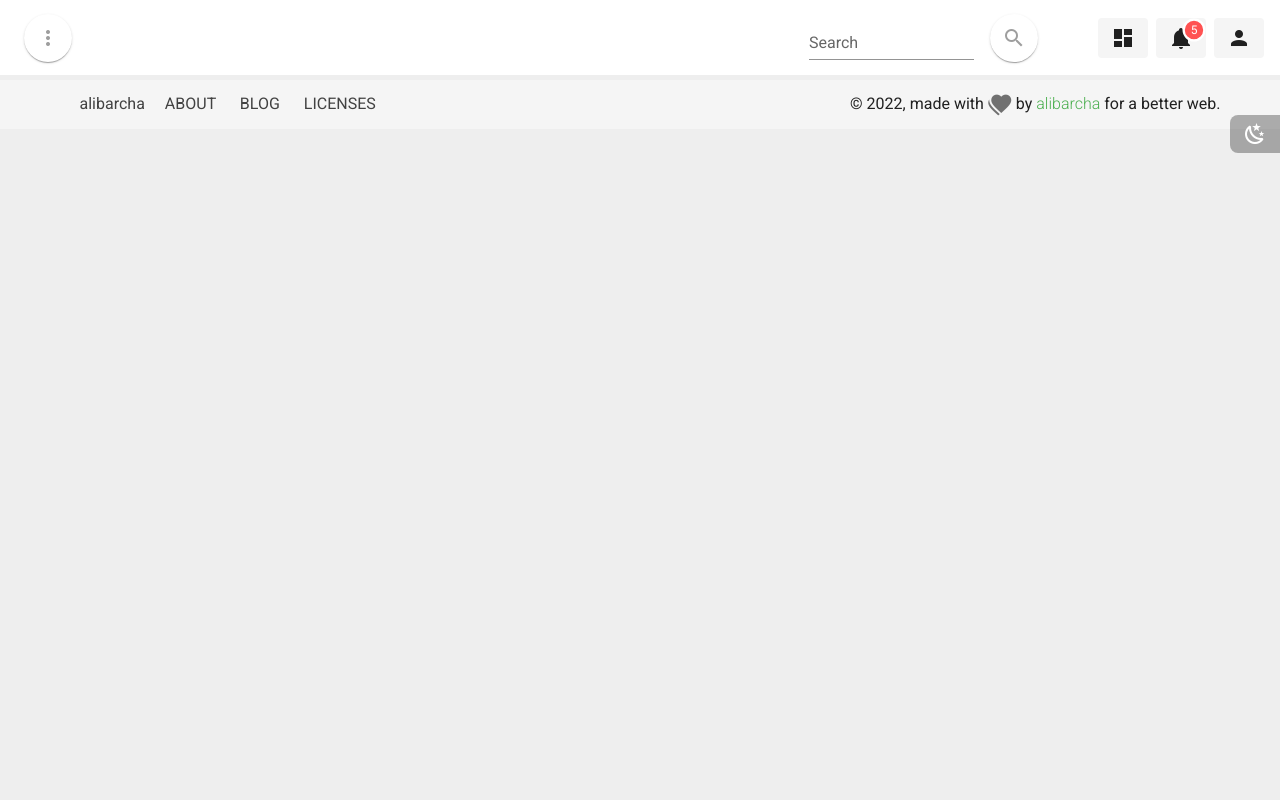
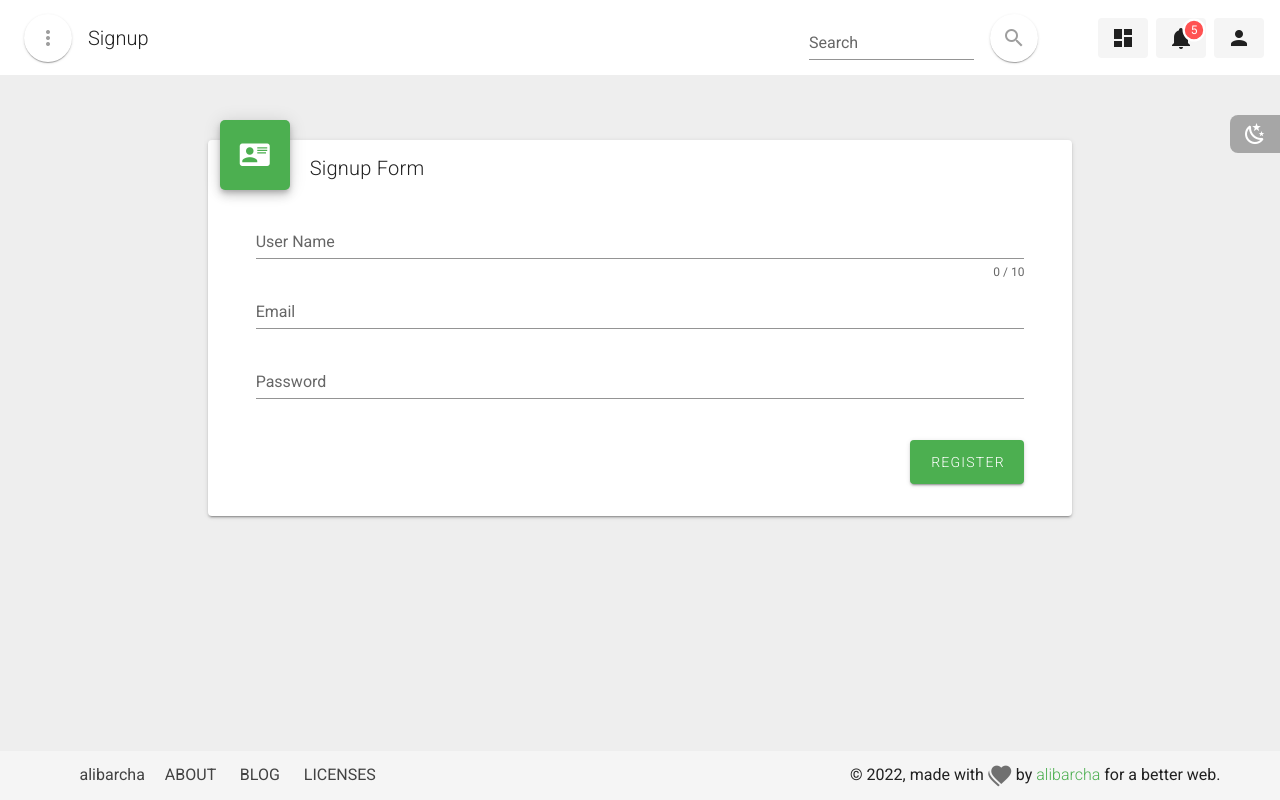
Before and after one commit to alibarcha/dashboard, a Vue app: page /signup in a window 1280 px wide. Built offline with nearby package versions, Linux system fonts and the light colour scheme.

Commit message:
build signup & login page

```diff
--- a/src/App.vue
+++ b/src/App.vue
@@ -45,11 +45,16 @@ export default {
 };
 </script>
 
+<style>
+/* for footer fixing */
+#main .v-main__wrap{
+  display: grid !important;
+}
+</style>
 <style scoped>
 .theme--light .myColorTheme {
   background-color: #eee;
 }
-
 @media screen and (min-width: 900px) {
   .is-menu-open {
     padding-left: 260px !important;
--- a/src/components/Footer.vue
+++ b/src/components/Footer.vue
@@ -53,4 +53,7 @@ export default {
 </script>
 
 <style scoped>
+footer{
+  align-self: flex-end !important;
+}
 </style>
--- a/src/router/index.js
+++ b/src/router/index.js
@@ -8,6 +8,9 @@ import Icons from '../views/Icons'
 import GoogleMaps from '../views/GoogleMaps'
 import Notifications from '../views/Notifications'
 import UpgradeToPro from '../views/UpgradeToPro'
+
+import Signup from '../views/Signup'
+import Login from '../views/Login'
 
 Vue.use(VueRouter)
 
@@ -52,6 +55,16 @@ const routes = [
     name: 'upgrade',
     component: UpgradeToPro
   },
+  {
+    path:'/signup',
+    name:'signup',
+    component :Signup
+  },
+  {
+    path:'/login',
+    name:'login',
+    component:Login
+  }
 
 ]
 
--- /dev/null
+++ b/src/views/Login.vue
@@ -0,0 +1,111 @@
+
+
+<template>
+  <!--Signup page -->
+
+  <v-container class="mt-12 mb-8">
+    <v-row class="justify-center">
+      <v-col md="9" cols="12">
+        <v-card elevation="2">
+          <div class="cardTop">
+            <v-sheet
+              class="v-sheet--offset white--text"
+              elevation="6"
+              max-width="70px"
+              rounded="8px"
+              min-height="70px"
+              color="success"
+            >
+              <v-icon>mdi-card-account-details</v-icon>
+            </v-sheet>
+            <div class="title font-weight-light flex ml-8 mt-3">
+              Signup Form
+            </div>
+          </div>
+
+          <v-card-text class="pt-0 px-12 pb-8">
+            <v-form ref="form" v-model="valid" lazy-validation>
+              <v-text-field
+                v-model="email"
+                :rules="emailRules"
+                label="Email"
+                color="success"
+                required
+              ></v-text-field>
+
+              <v-text-field
+                v-model="password"
+                :rules="passwordRules"
+                label="Password"
+                color="success"
+                required
+              >
+              </v-text-field>
+
+              <v-btn
+                color="success"
+                class="font-weight-light d-block ml-auto mt-5"
+                large
+              >
+                Login
+              </v-btn>
+            </v-form>
+          </v-card-text>
+        </v-card>
+      </v-col>
+    </v-row>
+  </v-container>
+</template>
+
+<script>
+export default {
+  name: "Login",
+  data() {
+    return {
+      valid: true,
+      email: "",
+      password: "",
+      emailRules: [
+        (v) => !!v || "E-mail is required",
+        (v) => /.+@.+\..+/.test(v) || "E-mail must be valid",
+      ],
+      passwordRules: [
+        (v) => !!v || "Password is required",
+        (v) =>
+          (v && v.length >= 5) || "Password must be greater than 5 characters",
+      ],
+    };
+  },
+
+  methods: {
+    validate() {
+      this.$refs.form.validate();
+    },
+    //   reset () {
+    //     this.$refs.form.reset()
+    //   },
+    //   resetValidation () {
+    //     this.$refs.form.resetValidation()
+    //   },
+  },
+};
+</script>
+<style scoped>
+.cardTop {
+  display: flex;
+}
+.v-sheet--offset {
+  top: -20px;
+  position: relative;
+  left: 12px;
+  border-radius: 5px;
+  display: flex;
+  justify-content: center;
+  align-items: center;
+  width: 100px;
+}
+.v-sheet--offset i {
+  font-size: 30px;
+  color: white;
+}
+</style>
--- /dev/null
+++ b/src/views/Signup.vue
@@ -0,0 +1,129 @@
+
+
+<template>
+  <!--Signup page -->
+
+  <v-container class="mt-12 mb-8">
+    <v-row class="justify-center">
+      <v-col md="9" cols="12">
+        <v-card elevation="2" >
+          <div class="cardTop">
+            <v-sheet
+              class="v-sheet--offset white--text"
+              elevation="6"
+              max-width="70px"
+              rounded="8px"
+              min-height="70px"
+              color="success"
+            >
+              <v-icon>mdi-card-account-details</v-icon>
+            </v-sheet>
+            <div class="title font-weight-light flex ml-8 mt-3">
+              Signup Form
+            </div>
+          </div>
+
+          <v-card-text class="pt-0 px-12 pb-8">
+            <v-form ref="form" v-model="valid" lazy-validation>
+              <v-text-field
+                v-model="name"
+                :counter="10"
+                :rules="nameRules"
+                label="User Name"
+                color="success"
+                required
+              ></v-text-field>
+
+              <v-text-field
+                v-model="email"
+                :rules="emailRules"
+                label="Email"
+                color="success"
+                required
+              ></v-text-field>
+
+              <v-text-field
+                v-model="password"
+                :rules="passwordRules"
+                label="Password"
+                color="success"
+                required
+              >
+              </v-text-field>
+
+               <v-btn
+               color="success"
+               class="font-weight-light d-block ml-auto mt-5"
+               large
+
+               >
+               REGISTER
+              </v-btn>
+
+
+            </v-form>
+          </v-card-text>
+        </v-card>
+      </v-col>
+    </v-row>
+  </v-container>
+</template>
+
+<script>
+export default {
+  name: "Signup",
+  data() {
+    return {
+      valid: true,
+      name: "",
+      email: "",
+      password: "",
+
+      nameRules: [
+        (v) => !!v || "Name is required",
+        (v) => (v && v.length <= 10) || "Name must be less than 10 characters",
+      ],
+      emailRules: [
+        (v) => !!v || "E-mail is required",
+        (v) => /.+@.+\..+/.test(v) || "E-mail must be valid",
+      ],
+      passwordRules: [
+        (v) => !!v || "Password is required",
+        (v) =>
+          (v && v.length >= 5) || "Password must be greater than 5 characters",
+      ],
+    };
+  },
+
+  methods: {
+    validate() {
+      this.$refs.form.validate();
+    },
+    //   reset () {
+    //     this.$refs.form.reset()
+    //   },
+    //   resetValidation () {
+    //     this.$refs.form.resetValidation()
+    //   },
+  },
+};
+</script>
+<style scoped>
+.cardTop {
+  display: flex;
+}
+.v-sheet--offset {
+  top: -20px;
+  position: relative;
+  left: 12px;
+  border-radius: 5px;
+  display: flex;
+  justify-content: center;
+  align-items: center;
+  width: 100px;
+}
+.v-sheet--offset i {
+  font-size: 30px;
+  color: white;
+}
+</style>
```
